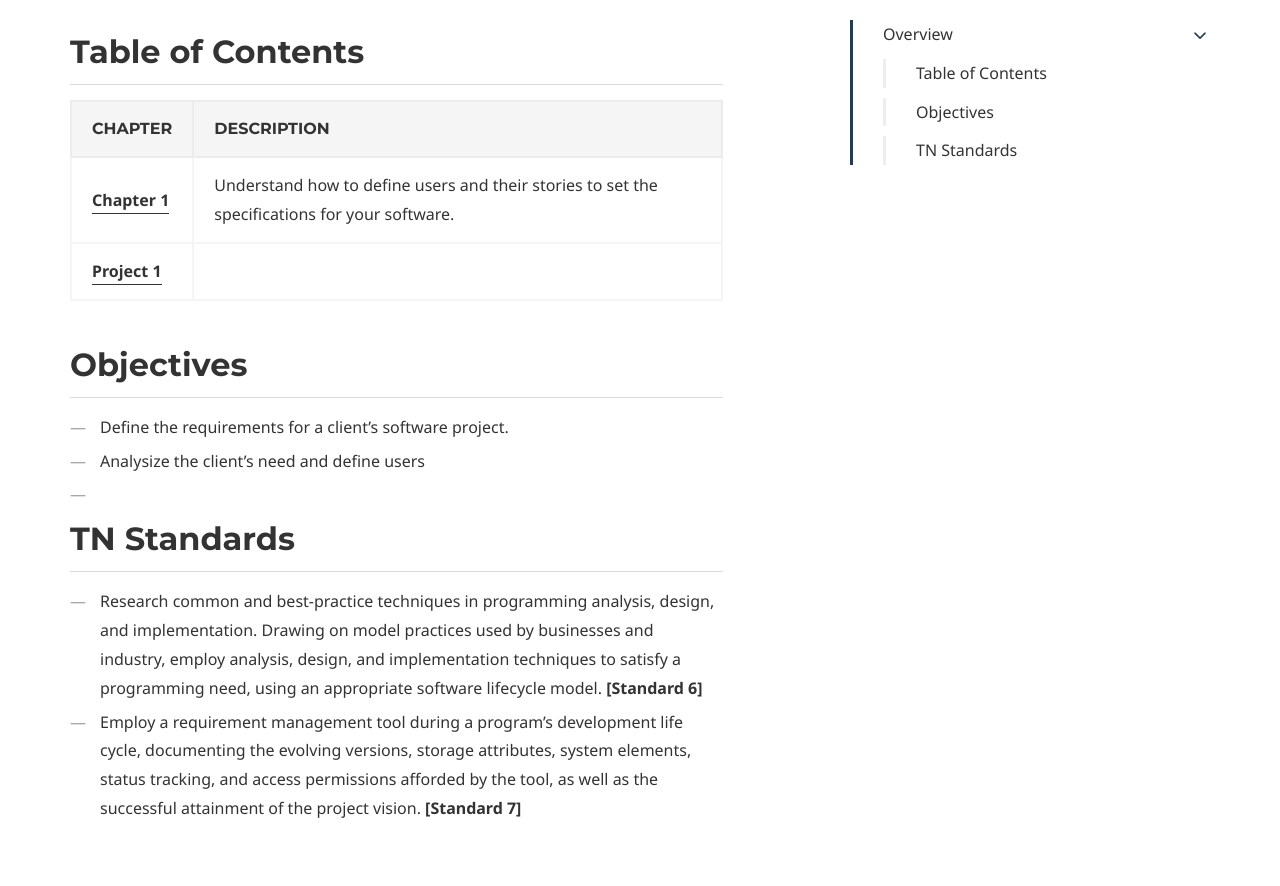
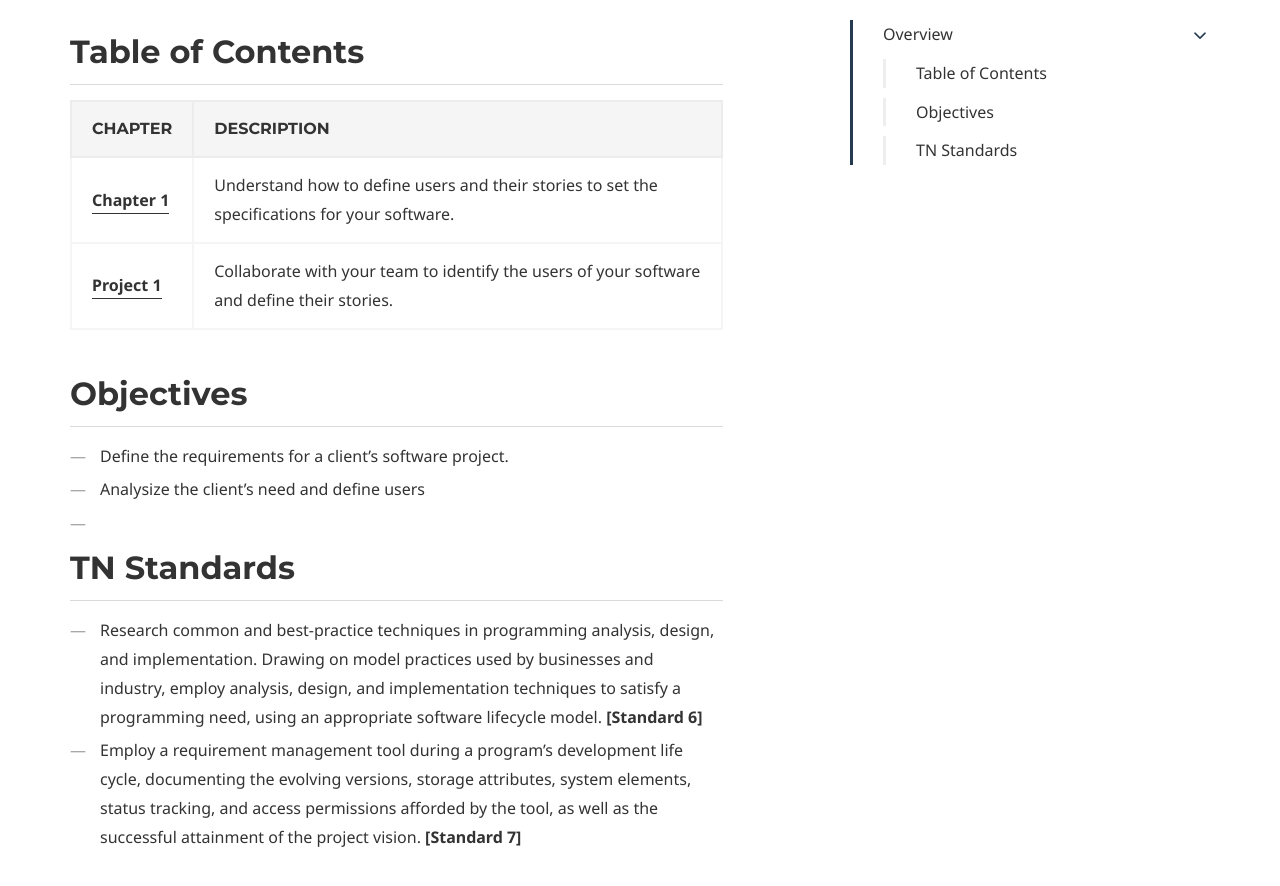
Before and after one commit to db-cs/C2-Curriculum, a Jekyll site: the page built from u2/index.md, in a window 1280 px wide and 900 px high, scrolled down 1360 px. Shown: the top 886 px of the window. Built offline with Jekyll 4.4.1, drawn with Linux system fonts in a browser that asks for light colours; some web fonts are replaced.

Commit message:
Fix typos

```diff
--- a/u2/index.md
+++ b/u2/index.md
@@ -32,7 +32,7 @@ Software development begins with a solid plan. Sometimes when you are working on
 | Chapter             | Description                                                                                   |
 | ------------------- | --------------------------------------------------------------------------------------------- |
 | [**Chapter 1**](c1) | Understand how to define users and their stories to set the specifications for your software. |
-| [**Project 1**](p1) |                                                                                               |
+| [**Project 1**](p1) | Collaborate with your team to identify the users of your software and define their stories.   |
 
 ## Objectives
 
```
Also changed, not shown: u2/p1/index.md (+1 -1 lines).
